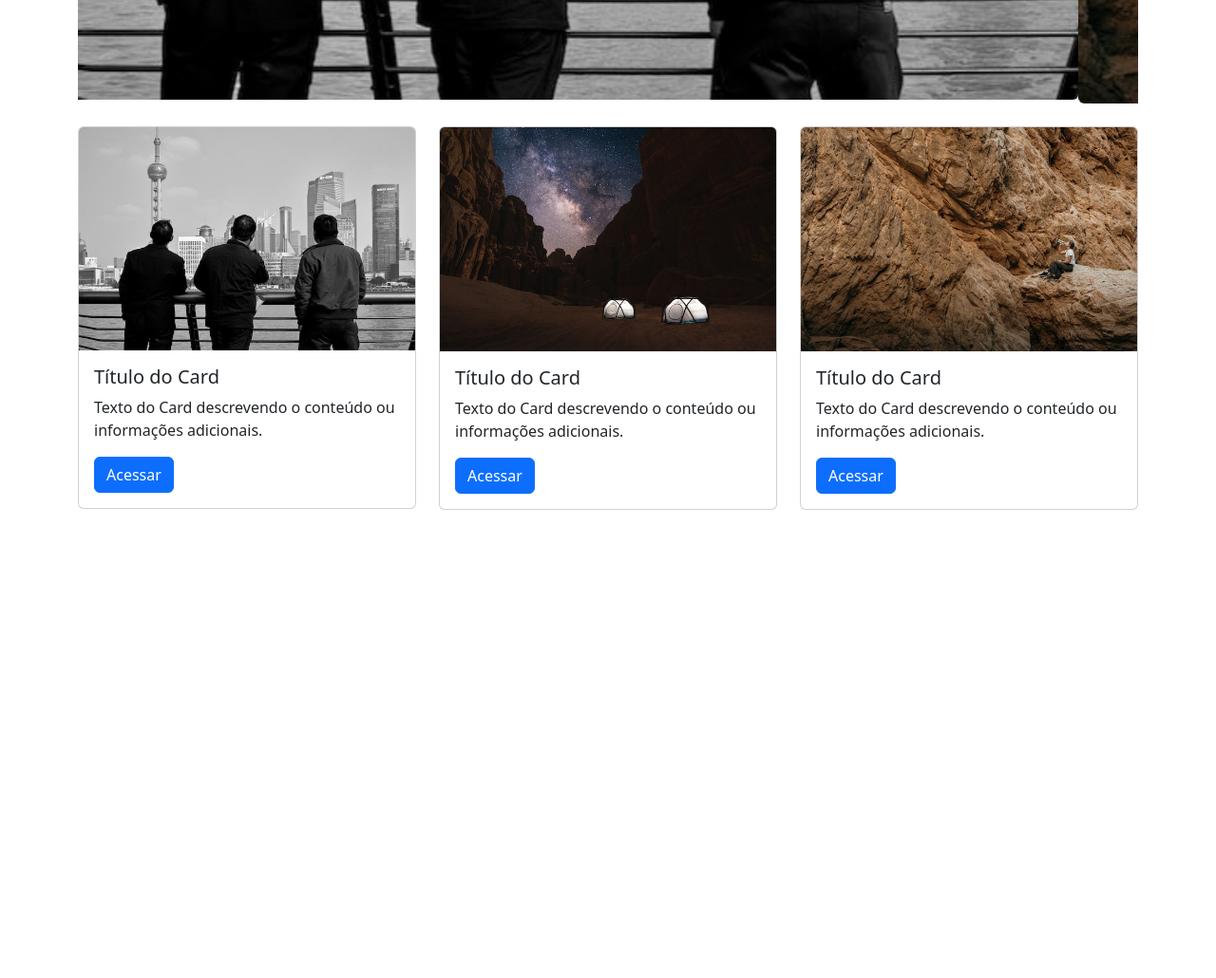
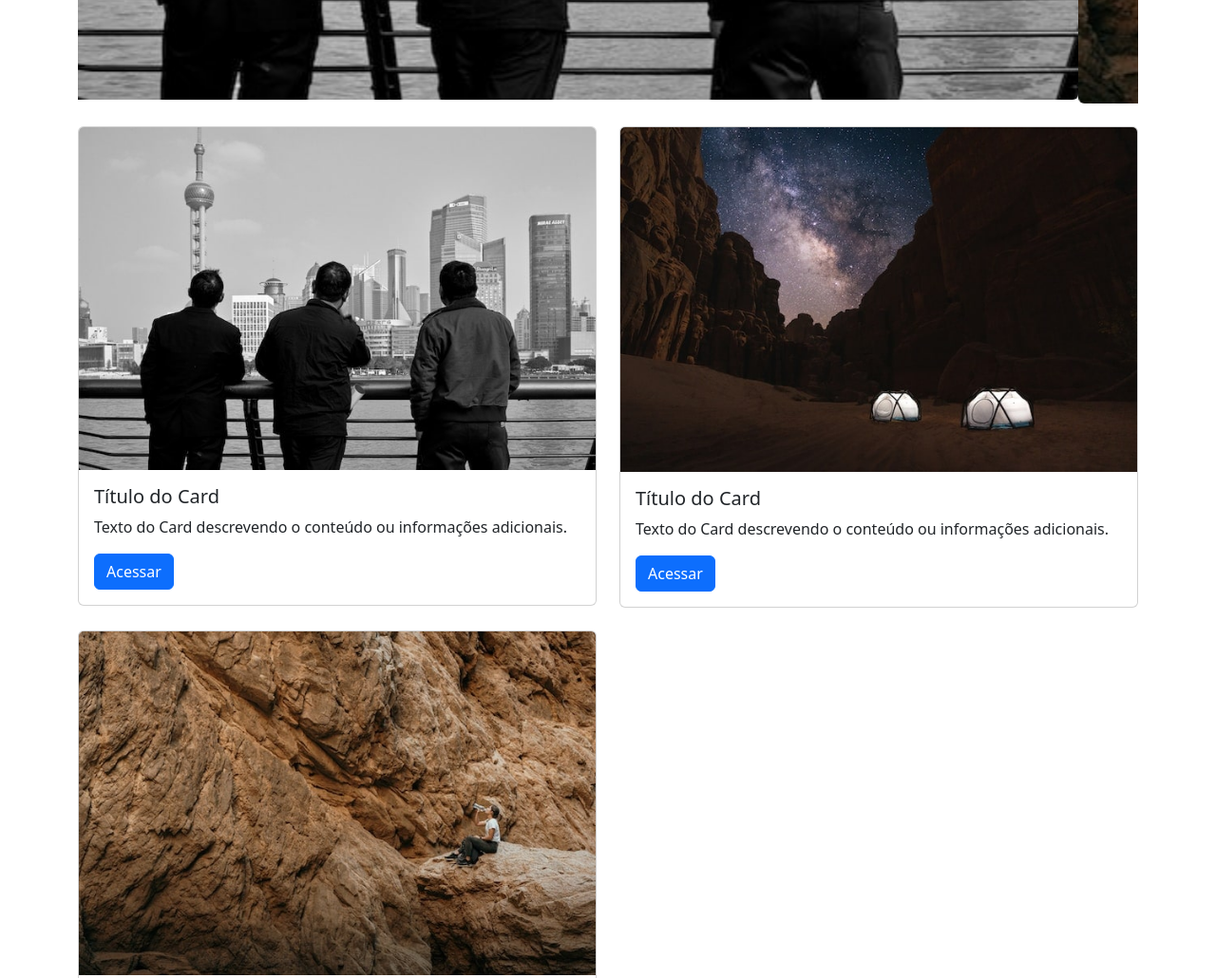
Before and after one commit to besopmac/ebac-bootstrap, a plain HTML site: page index.html in a window 1280 px wide. Shown: the part 660-1690 px from the top of the page at 95% size. Before the commit the page ends 1221 px from the top, so only its background shows below. Drawn offline with nearby package versions, Linux system fonts and the light colour scheme.

Commit message:
Ajustes no exercício

```diff
--- a/index.html
+++ b/index.html
@@ -33,7 +33,7 @@
 
   <section class="container">
     <div class="row">
-      <div class="col-md-4 col-sm-6 mb-4">
+      <div class="col-md-6 col-sm-6 mb-4">
         <div class="card">
           <img src="images/howen-Rh_G59Z-Jo8-unsplash-min.jpg" class="card-img-top" alt="Imagem do Card">
           <div class="card-body">
@@ -44,7 +44,7 @@
         </div>
       </div>
 
-      <div class="col-md-4 col-sm-6 mb-4">
+      <div class="col-md-6 col-sm-6 mb-4">
         <div class="card">
           <img src="images/neom-yUcH008GS6A-unsplash-min.jpg" class="card-img-top" alt="Imagem do Card">
           <div class="card-body">
@@ -55,7 +55,7 @@
         </div>
       </div>
 
-      <div class="col-md-4 col-sm-6 mb-4">
+      <div class="col-md-6 col-sm-6 mb-4">
         <div class="card">
           <img src="images/neom-CkOVB0H97kc-unsplash-min.jpg" class="card-img-top" alt="Imagem do Card">
           <div class="card-body">
```
